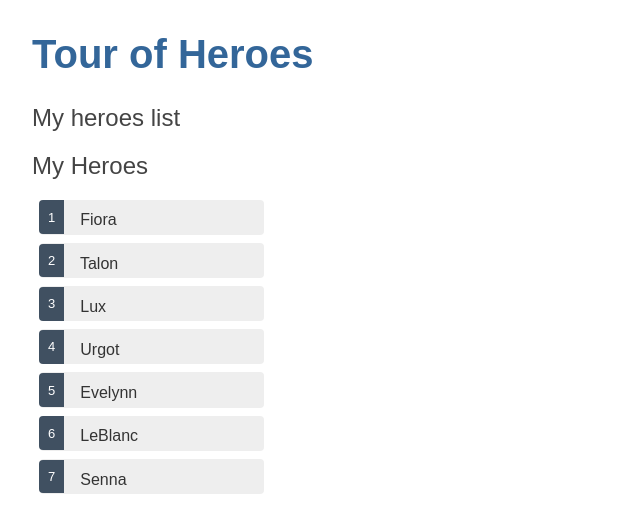
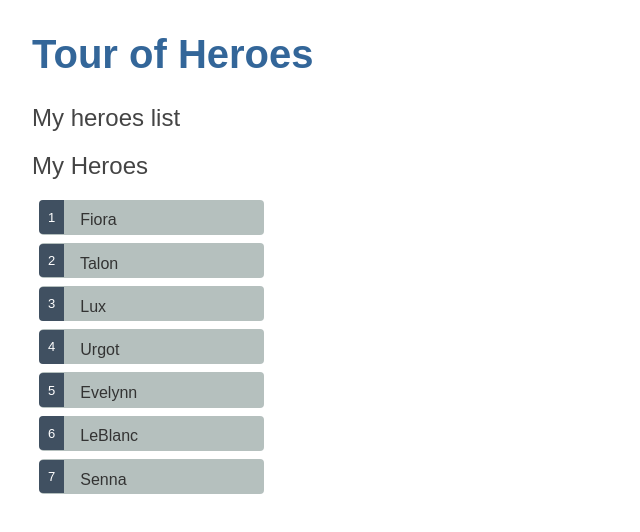
Before and after one commit to HansXxX/heroes, an Angular app: page / in a window 1280 px wide. Shown: the top 532 px of the page, without its empty margins (0-640 px from the left). Built offline with nearby package versions, Linux system fonts and the light colour scheme.

Commit message:
1 file modified

```diff
--- a/src/app/heroes/heroes.component.css
+++ b/src/app/heroes/heroes.component.css
@@ -9,7 +9,7 @@
   cursor: pointer;
   position: relative;
   left: 0;
-  background-color: #EEE;
+  background-color: rgb(181, 192, 190);
   margin: .5em;
   padding: .3em 0;
   height: 1.6em;
```
